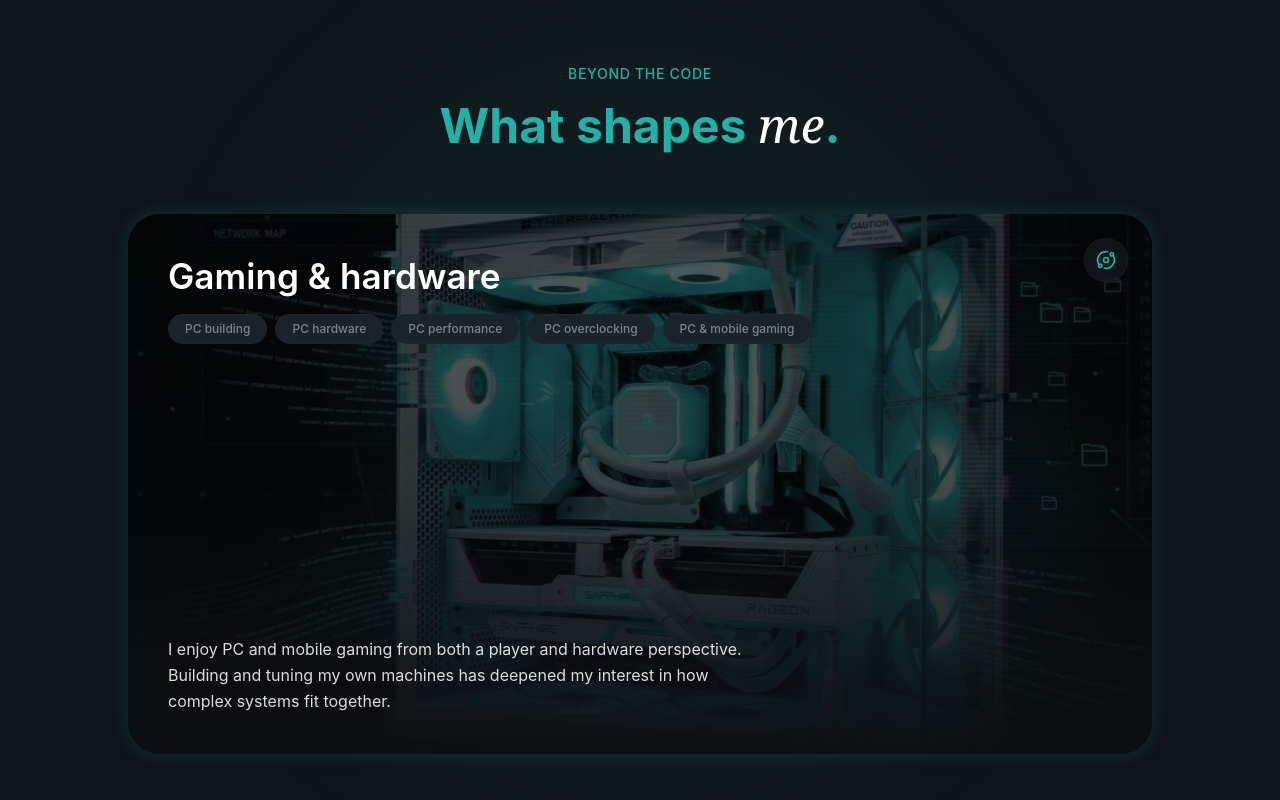
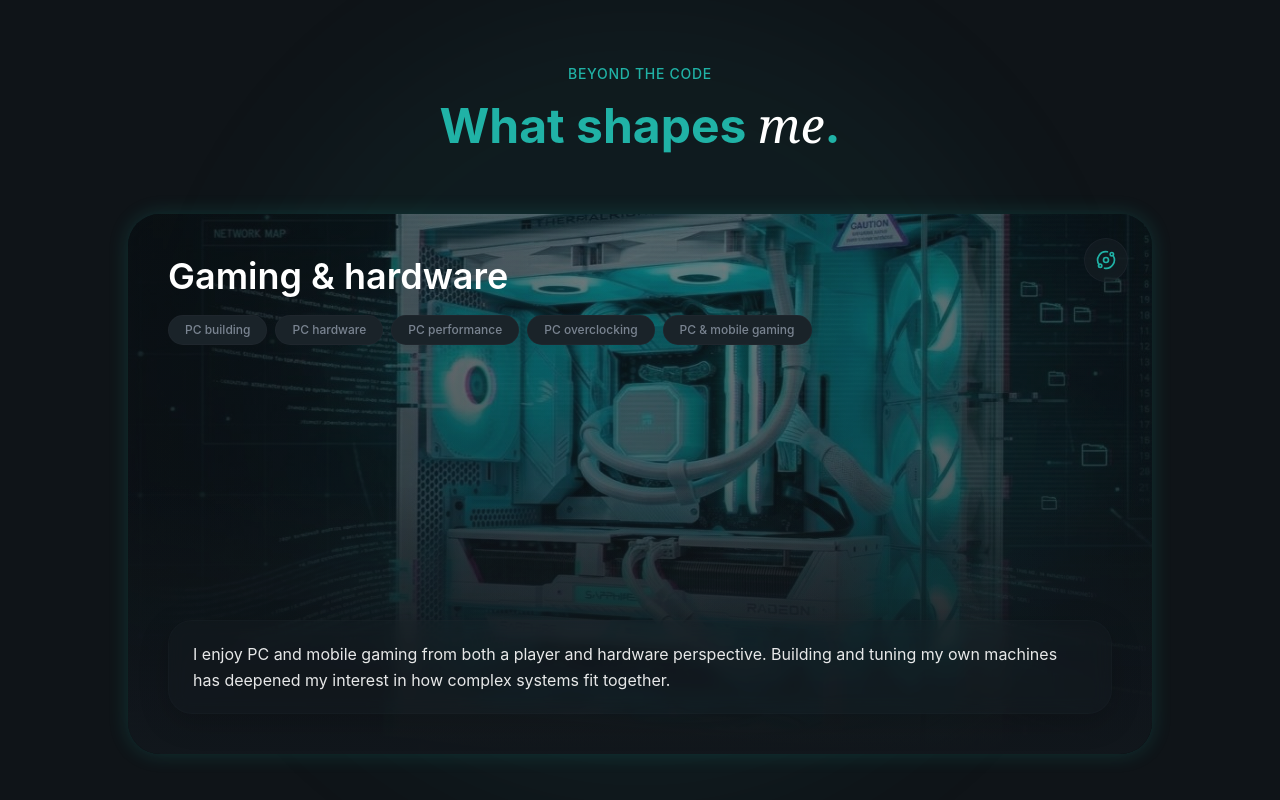
Before and after one commit to Satik37/satik37.github.io, a React (Vite) app: page / in a window 1280 px wide. Shown: the part 5748-6548 px from the top of the page. Built offline with nearby package versions, Linux system fonts and the light colour scheme.

Commit message:
improved carousel aesthetics and added soft-glass

```diff
--- a/src/index.css
+++ b/src/index.css
@@ -44,6 +44,15 @@
     background: color-mix(in srgb, var(--color-surface) 50%, transparent);
     backdrop-filter: blur(16px);
     border: 1px solid color-mix(in srgb, var(--color-border) 50%, transparent);
+  }
+
+  .glass-soft{
+    background: color-mix(in srgb, var(--color-surface) 20%, transparent);
+    backdrop-filter: blur(8px);
+    border: 1px solid color-mix(in srgb, var(--color-border) 20%, transparent);
+    box-shadow:
+      0 10px 30px color-mix(in srgb, black 22%, transparent),
+      inset 0 1px 0 color-mix(in srgb, white 8%, transparent);
   }
 
   .glass-strong {
--- a/src/sections/Interests.jsx
+++ b/src/sections/Interests.jsx
@@ -135,13 +135,14 @@ export const Interests = () => {
                         <img
                             src={interests[0].image}
                             alt={interests[0].hobby}
-                            className='absolute inset-0 w-full h-full object-cover saturate-[0.7] brightness-[0.5] contrast-[1.05]'
+                            className='absolute inset-0 w-full h-full object-cover opacity-60'
                         />
 
                         {/* Overlays */}
-                        <div className='absolute inset-0 bg-linear-to-t from-background via-background/20 to-background/10' />
-                        <div className='absolute inset-0 bg-linear-to-r from-background/30 via-transparent to-background/20' />
-                        <div className='absolute inset-0 bg-black/20' />
+                        <div className='absolute inset-0 bg-linear-to-t from-background via-background/35 to-background/10' />
+                        <div className='absolute inset-0 bg-linear-to-r from-background/38 via-transparent to-background/18' />
+                        <div className='absolute inset-0 bg-linear-to-t from-card/60 via-transparent to-transparent' />
+                        <div className='absolute inset-0 bg-background/12' />
 
                         {/* Badge */}
                         <div
@@ -155,11 +156,11 @@ export const Interests = () => {
                         <div className='relative z-10 flex min-h-135 flex-col justify-between p-6 md:p-8 lg:p-10'>
                         {/* Top left */}
                             <div className='max-w-2xl space-y-4'>
-                                <h3 className='text-2xl md:text-3xl lg:text-[2.2rem] font-semibold text-white leading-tight'>
+                                <h3 className='text-2xl md:text-3xl lg:text-4xl font-semibold text-white leading-tight'>
                                     {interests[0].hobby}
                                 </h3>
 
-                                <div className='flex flex-wrap gap-2'>
+                                <div className='flex flex-wrap gap-2 max-w-2xl'>
                                     {interests[0].meta.map((item, index) => (
                                     <span
                                         key={index}
@@ -172,10 +173,12 @@ export const Interests = () => {
                             </div>
 
                             {/* Bottom left */}
-                            <div className='max-w-xl'>
-                                <p className='text-sm md:text-base leading-relaxed text-white/85'>
-                                    {interests[0].description}
-                                </p>
+                            <div className='max-w-5xl'>
+                                <div className='glass-soft rounded-3xl px-6 py-5 md:px-67md:py-6 shadow-[0_8px_30px_rgba(0,0,0,0.18)]'>
+                                    <p className='text-sm md:text-base leading-relaxed text-white/90'>
+                                        {interests[0].description}
+                                    </p>
+                                </div>
                             </div>
                         </div>
                     </div>
```
